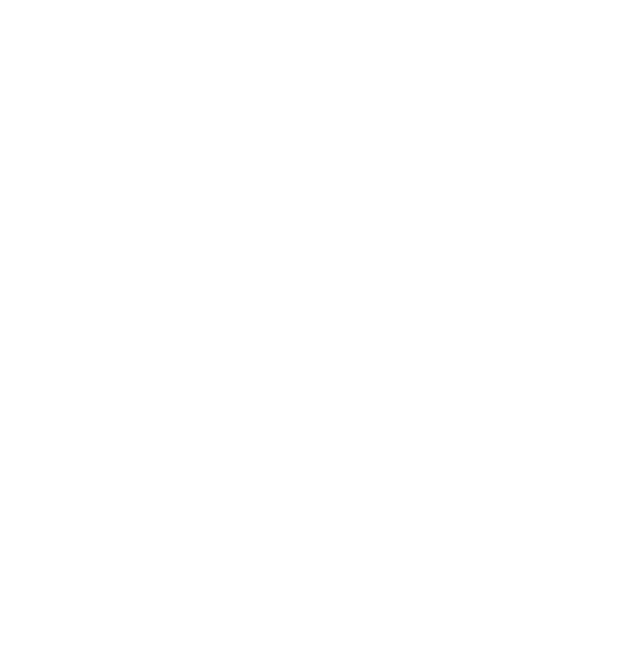
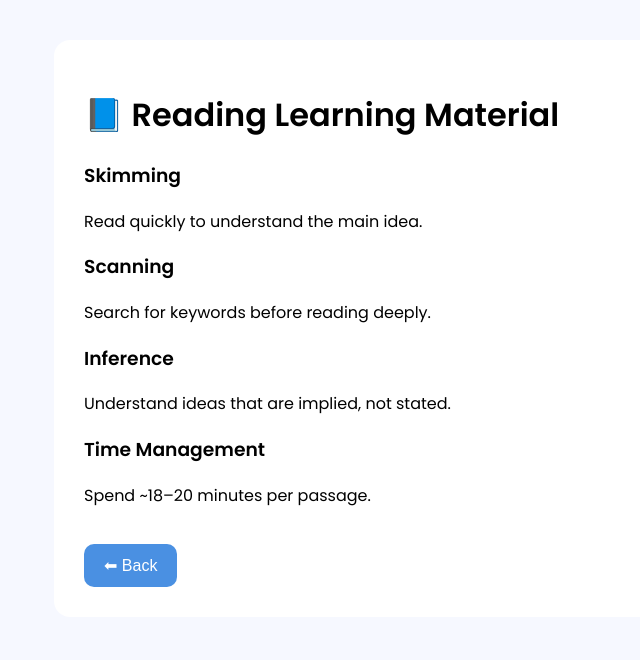
Before and after one commit to Lakshanya-Sathish/FluencyForge, a plain HTML site: page reading-material.html in a window 1280 px wide. Shown: the whole page, without its empty margins (106-746 px from the left). Drawn offline with Linux system fonts and the light colour scheme.

Commit message:
Updated project files

```diff
--- a/reading-material.html
+++ b/reading-material.html
@@ -0,0 +1,54 @@
+<!DOCTYPE html>
+<html lang="en">
+<head>
+<meta charset="UTF-8">
+<title>Reading Material | FluencyForge</title>
+<meta name="viewport" content="width=device-width, initial-scale=1.0">
+<link href="https://fonts.googleapis.com/css2?family=Poppins:wght@400;600&display=swap" rel="stylesheet">
+
+<style>
+body{
+  font-family:Poppins;
+  background:#f6f8ff;
+  margin:0;
+}
+.container{
+  max-width:900px;
+  margin:40px auto;
+  background:#fff;
+  padding:30px;
+  border-radius:16px;
+}
+button{
+  margin-top:20px;
+  padding:12px 20px;
+  border:none;
+  border-radius:10px;
+  background:#4a90e2;
+  color:#fff;
+  font-size:16px;
+  cursor:pointer;
+}
+</style>
+</head>
+
+<body>
+<div class="container">
+  <h1>📘 Reading Learning Material</h1>
+
+  <h3>Skimming</h3>
+  <p>Read quickly to understand the main idea.</p>
+
+  <h3>Scanning</h3>
+  <p>Search for keywords before reading deeply.</p>
+
+  <h3>Inference</h3>
+  <p>Understand ideas that are implied, not stated.</p>
+
+  <h3>Time Management</h3>
+  <p>Spend ~18–20 minutes per passage.</p>
+
+  <button onclick="history.back()">⬅ Back</button>
+</div>
+</body>
+</html>
```
Also changed, not shown: reading-home.html (+20 -7 lines), reading-rules.html (+50 -0 lines).
